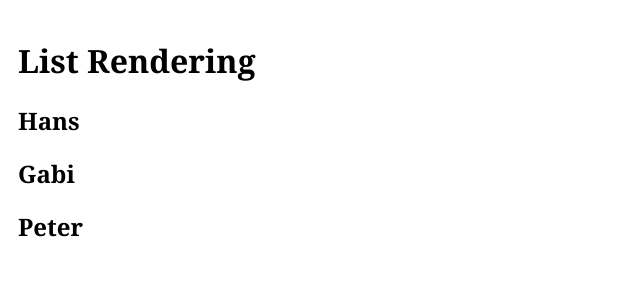
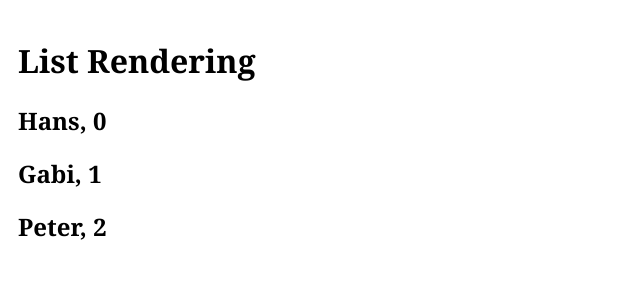
Before and after one commit to siggi-ai/Vue-Practice, a Vue app: page / in a window 1280 px wide. Shown: the top 300 px of the page, without its empty margins (0-640 px from the left). Built offline with nearby package versions, Linux system fonts and the light colour scheme.

Commit message:
index on display

```diff
--- a/src/App.vue
+++ b/src/App.vue
@@ -1,7 +1,7 @@
 <template>
   <div class="main">
     <h1>List Rendering</h1>
-    <h2 v-for="(name, index) in names" :key="index">{{ name }}</h2>
+    <h2 v-for="(name, index) in names" :key="index">{{ name }}, {{ index }}</h2>
   </div>
 </template>
 
```
